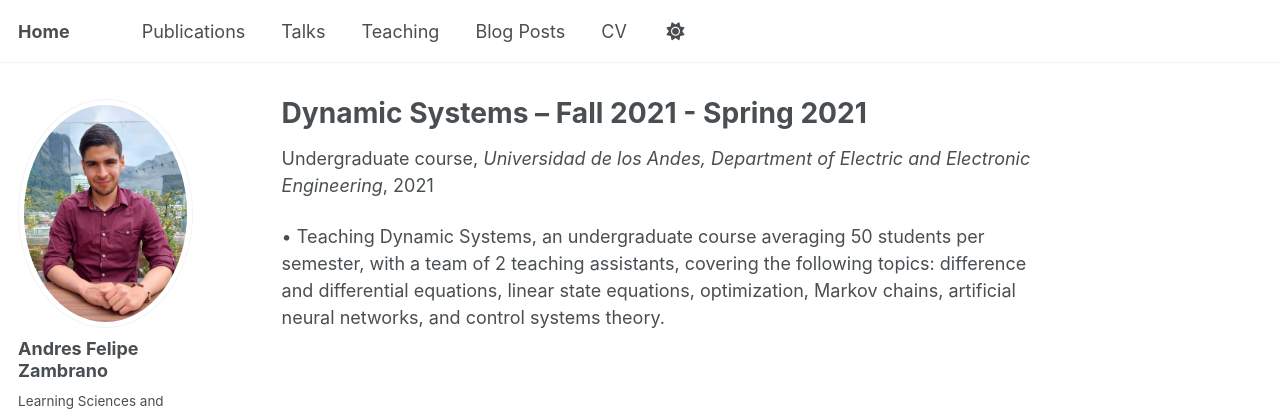
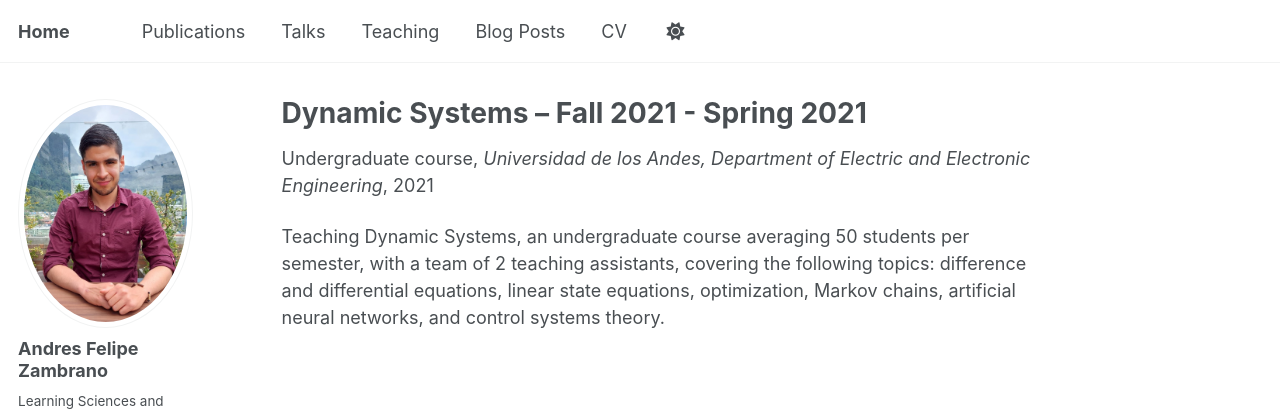
Before and after one commit to afzambrano/afzambrano.github.io, a Jekyll site: the page built from _teaching/2021-dynamic-systems.md, in a window 1280 px wide and 1018 px high. Shown: the top 414 px of the window. Built offline with Jekyll 4.4.1, drawn with Linux system fonts in a browser that asks for light colours; some web fonts are replaced; a script that is not in the unit is left out.

```diff
--- a/_teaching/2021-dynamic-systems.md
+++ b/_teaching/2021-dynamic-systems.md
@@ -7,4 +7,4 @@ venue: "Universidad de los Andes, Department of Electric and Electronic Engineer
 date: 2021-01-01
 location: "Bogotá, Colombia"
 ---
-•	Teaching Dynamic Systems, an undergraduate course averaging 50 students per semester, with a team of 2 teaching assistants, covering the following topics: difference and differential equations, linear state equations, optimization, Markov chains, artificial neural networks, and control systems theory.
+Teaching Dynamic Systems, an undergraduate course averaging 50 students per semester, with a team of 2 teaching assistants, covering the following topics: difference and differential equations, linear state equations, optimization, Markov chains, artificial neural networks, and control systems theory.
```
